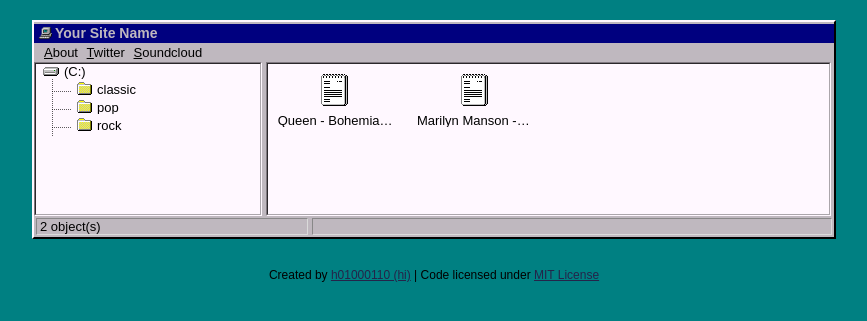
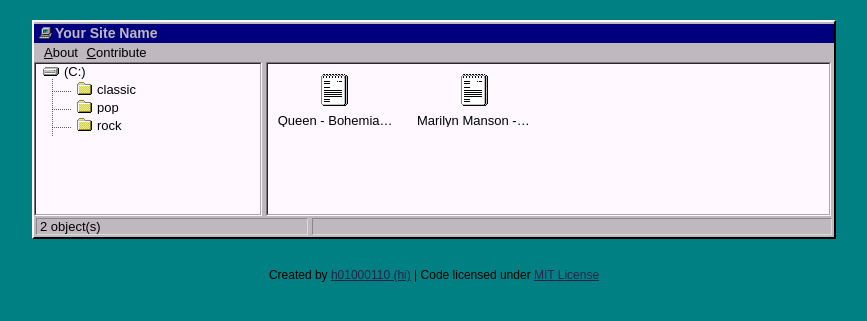
Before and after one commit to differentlyrics/differentlyrics.github.io, a Jekyll site: the page built from index.html, in a window 1280 px wide. Shown: the top 321 px of the page, without its empty margins (206-1073 px from the left). Built offline with Jekyll 4.4.1, drawn with Linux system fonts in a browser that asks for light colours.

Commit message:
Update topbar.html

```diff
--- a/_includes/topbar.html
+++ b/_includes/topbar.html
@@ -1,5 +1,4 @@
 <ul class="topbar">
-	<a href="/me"><li><u>A</u>bout</li></a>
-	<a href="http://twitter.com/h01000110" target="_blank"><li><u>T</u>witter</li></a>
-	<a href="http://soundcloud.com/h01000110" target="_blank"><li><u>S</u>oundcloud</li></a>
+	<a href="/about"><li><u>A</u>bout</li></a>
+	<a href="/contribute"><li><u>C</u>ontribute</li></a>
 </ul>
```
